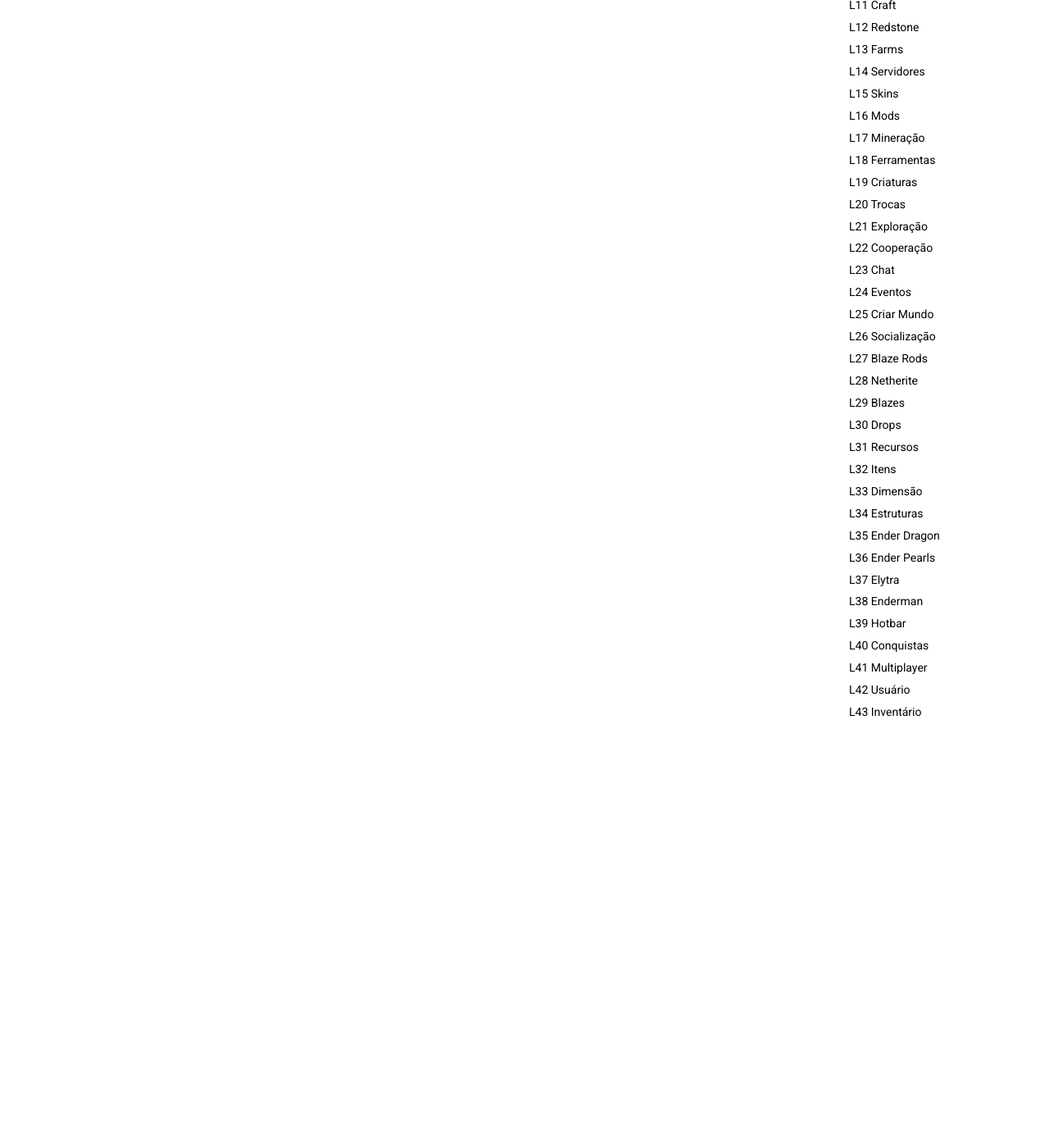
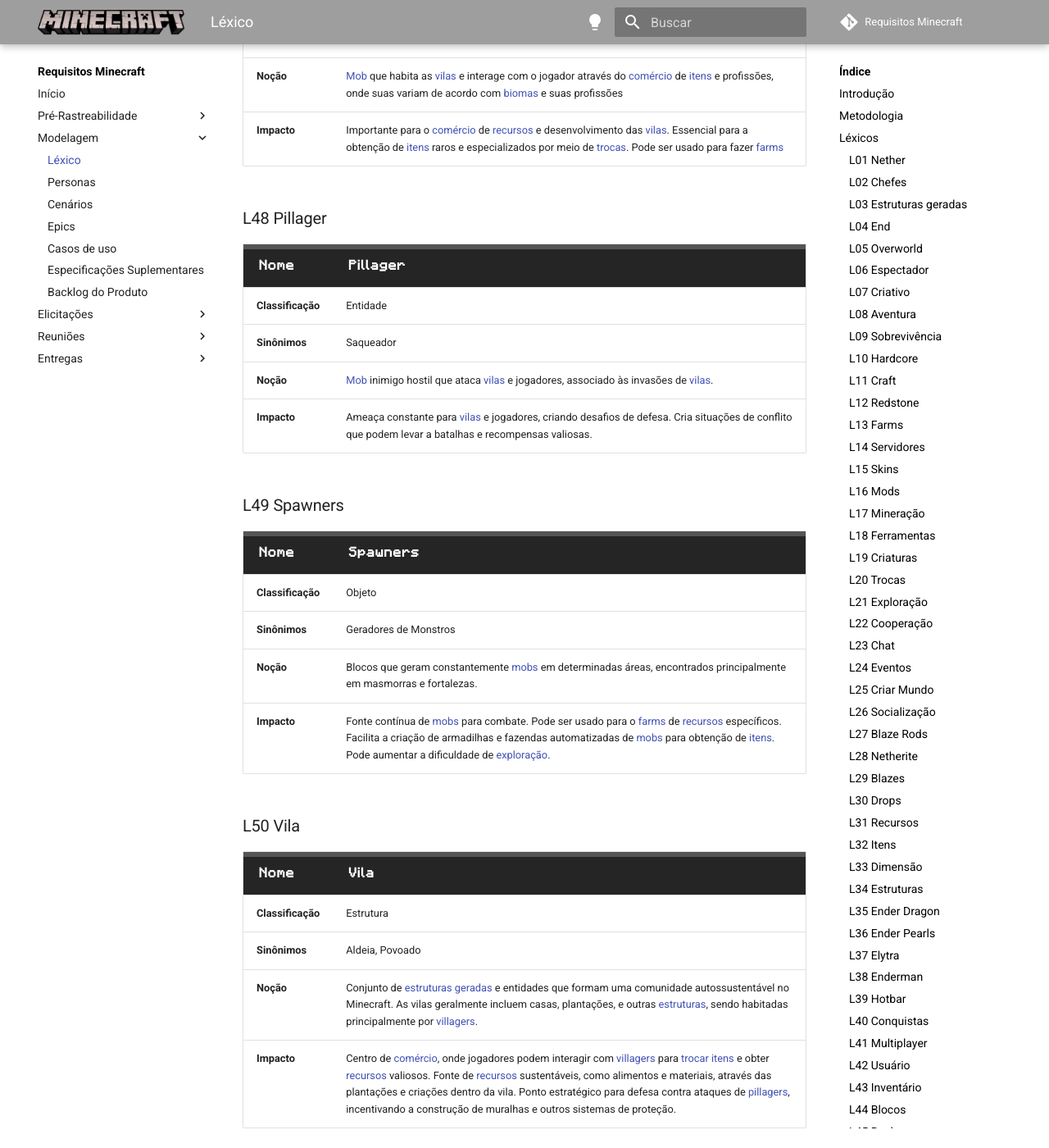
Before and after one commit to reqMinecraft2024/Requisitos-Minecraft, an MkDocs documentation site: the page built from docs/modelagem/lexico.md, in a window 1280 px wide and 1400 px high, scrolled down 17697 px. Shown: the whole window at 82% size. Built offline with MkDocs 1.6.1 and Material for MkDocs 9.7.7, drawn with Linux system fonts in a browser that asks for light colours; some web fonts are replaced; comment, search, counter and statistics services are not loaded; some of the changed text lies outside the part shown; grey boxes are pictures that could not be loaded.

Commit message:
Adição dos lexicos 46 ao 50

```diff
--- a/docs/modelagem/lexico.md
+++ b/docs/modelagem/lexico.md
@@ -320,7 +320,7 @@ Para o levantamento dos termos descritos neste documento, o grupo utilizou palav
 |Classificação|	Objeto|
 |Sinônimos|	Asas, Equipamento de Voo|
 |Noção	|Equipamento que permite ao [jogador](#l42-usuario) planar e voar no jogo.|
-|Impacto	|Expande as possibilidades de exploração e mobilidade.|
+|Impacto	|Expande as possibilidades de [exploração](#l21-exploracao) e mobilidade.|
 
 ### L38 Enderman
 |Nome|	Enderman|
@@ -344,7 +344,7 @@ Para o levantamento dos termos descritos neste documento, o grupo utilizou palav
 | **Classificação** | Objeto |
 | **Sinônimos** | Achievements |
 | **Noção** | Maneira de orientar gradualmente novos [jogadores](#l42-usuario) no Minecraft e dar-lhes desafios para completar |
-| **Impacto** | Incentiva o [jogador](#l42-usuario) a explorar todas as possibilidades do jogo |
+| **Impacto** | Incentiva o [jogador](#l42-usuario) a [explorar](#l21-exploracao) todas as possibilidades do jogo |
 
 ### L41 Multiplayer
 | Nome   | Multiplayer |
@@ -386,6 +386,47 @@ Para o levantamento dos termos descritos neste documento, o grupo utilizou palav
 | **Noção** | Serviço de hospedagem de [servidores](#l14-servidores) online oferecido pela Mojang, que permite aos [jogadores](#l42-usuario) criar e gerenciar mundos privados onde até 10 jogadores podem jogar simultaneamente. |
 | **Impacto** | Facilita a criação e administração de mundos [multiplayer](#l41-multiplayer) de forma segura e controlada. <br> Oferece uma experiência de jogo privada para amigos e convidados. |
 
+### L46 Biomas
+| Nome   | Biomas  |
+| --- | --- |
+| **Classificação** | Objeto |
+| **Sinônimos** | Ambientes naturais|
+| **Noção** | Regiões distintas no mundo do Minecraft que apresentam diferentes tipos de terrenos, climas, vegetações, e vida selvagem. |
+| **Impacto** | Diversificação do ambiente de jogo, proporcionando variação na jogabilidade e [exploração](#l21-exploracao). Influência no tipo de [recursos](#l31-recursos) disponíveis, como madeira e plantas. |
+
+### L47 Villager
+| Nome   | Villager  |
+| --- | --- |
+| **Classificação** | Entidade |
+| **Sinônimos** | Aldeão |
+| **Noção** | [Mob](#l19-criaturas) que habita as [vilas](l50-vila) e interage com o jogador através do [comércio](#l20-trocas) de [itens](#l32-itens) e profissões, onde suas variam de acordo com [biomas](#l46-biomas) e suas profissões |
+| **Impacto** | Importante para o [comércio](#l20-trocas) de [recursos](#l31-recursos) e desenvolvimento das [vilas](l50-vila). Essencial para a obtenção de [itens](#l32-itens) raros e especializados por meio de [trocas](#l20-trocas). Pode ser usado para fazer [farms](#l13-farms)|
+
+### L48 Pillager
+| Nome   | Pillager  |
+| --- | --- |
+| **Classificação** | Entidade |
+| **Sinônimos** | Saqueador |
+| **Noção** | [Mob](#l19-criaturas) inimigo hostil que ataca [vilas](l50-vila) e jogadores, associado às invasões de [vilas](l50-vila). |
+| **Impacto** | Ameaça constante para [vilas](l50-vila) e jogadores, criando desafios de defesa. Cria situações de conflito que podem levar a batalhas e recompensas valiosas. |
+
+
+### L49 Spawners
+| Nome   | Spawners  |
+| --- | --- |
+| **Classificação** | Objeto |
+| **Sinônimos** | Geradores de Monstros |
+| **Noção** | Blocos que geram constantemente [mobs](#l19-criaturas) em determinadas áreas, encontrados principalmente em masmorras e fortalezas. |
+| **Impacto** | Fonte contínua de [mobs](#l19-criaturas) para combate. Pode ser usado para o [farms](#l13-farms) de [recursos](#l31-recursos) específicos. Facilita a criação de armadilhas e fazendas automatizadas de [mobs](#l19-criaturas) para obtenção de [itens](#l32-itens). Pode aumentar a dificuldade de [exploração](#l21-exploracao).|
+
+### L50 Vila
+| Nome   | Vila  |
+| --- | --- |
+| **Classificação** | Estrutura |
+| **Sinônimos** | Aldeia, Povoado |
+| **Noção** | Conjunto de [estruturas geradas](#l03-estruturas-geradas) e entidades que formam uma comunidade autossustentável no Minecraft. As vilas geralmente incluem casas, plantações, e outras [estruturas](#l03-estruturas-geradas), sendo habitadas principalmente por [villagers](l47-villager). |
+| **Impacto** | Centro de [comércio](#l20-trocas), onde jogadores podem interagir com [villagers](l47-villager) para [trocar](#l20-trocas) [itens](#l32-itens) e obter [recursos](#l31-recursos) valiosos. Fonte de [recursos](#l31-recursos) sustentáveis, como alimentos e materiais, através das plantações e criações dentro da vila.  Ponto estratégico para defesa contra ataques de [pillagers](l48-pillager), incentivando a construção de muralhas e outros sistemas de proteção. |
+
 ---
 ## Referências:
 
```
